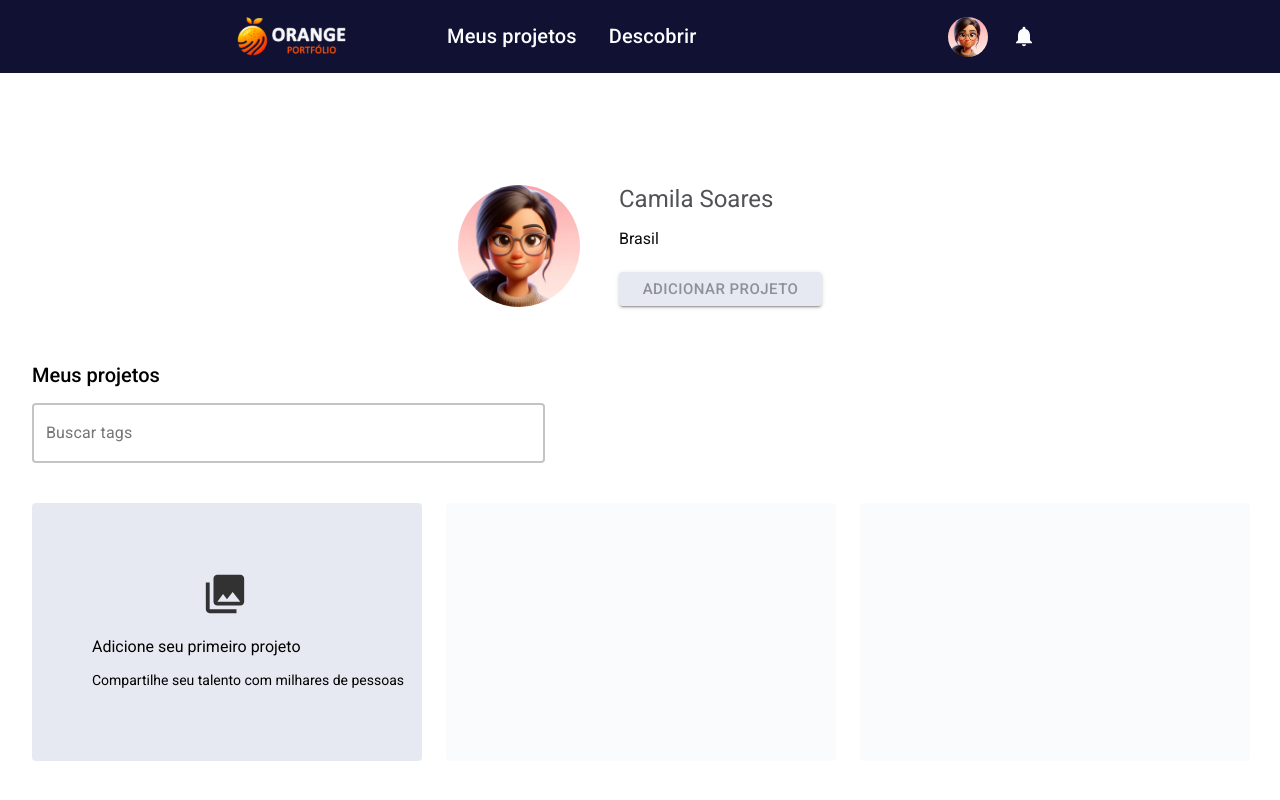
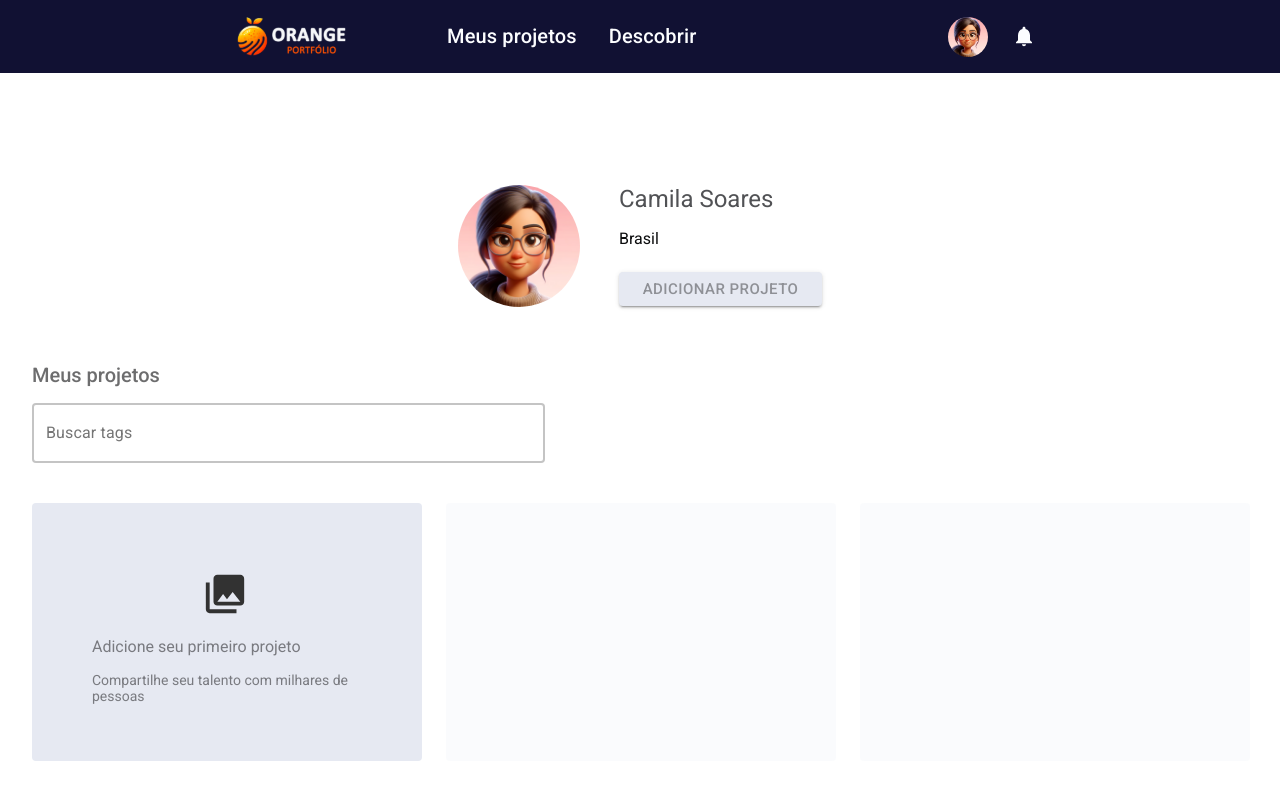
Before and after one commit to K3lOli/Hackathon-Squad-29---Front-End, a React (Vite) app: page /meuportfolio in a window 1280 px wide. Shown: the top 800 px of the page. Built offline with nearby package versions, Linux system fonts and the light colour scheme.

Commit message:
Revisão dos estilos da página Meu Portfólio

```diff
--- a/src/pages/MeuPortfolio/styles.css
+++ b/src/pages/MeuPortfolio/styles.css
@@ -7,6 +7,7 @@
 
 .meusProjetosDiv h6 {
     margin-bottom: 16px;
+    color: var(--color-neutral-130-opacity);
 }
 
 .meusProjetosDiv input {
@@ -21,15 +22,14 @@
 }
 
 .projetoBox {
-    border-radius: var(--borderRadius, 4px);
+    border-radius: 4px;
     background: rgba(230, 233, 242, 0.20);
     width: 390px;
     height: 258px;
 }
 
 .projetoBox:first-child {
-    border-radius: var(--borderRadius, 4px);
-    background: var(--Neutral-Colors-Neutral-70, #E6E9F2);
+    background: var(--color-neutral-70);
 }
 
 .projetoBoxConteudo {
@@ -45,12 +45,13 @@
 }
 
 .body-1 {
-    color: var(--Neutral-Colors-Neutral-120);
+    color: var(--color-neutral-120-opacity);
     margin-bottom: 16px;
     cursor: pointer;
 }
 
 .body-2 {
-    color: var(--Neutral-Colors-Neutral-120);
+    color: var(--color-neutral-120-opacity);
     cursor: pointer;
+    white-space: wrap;
 }
```
